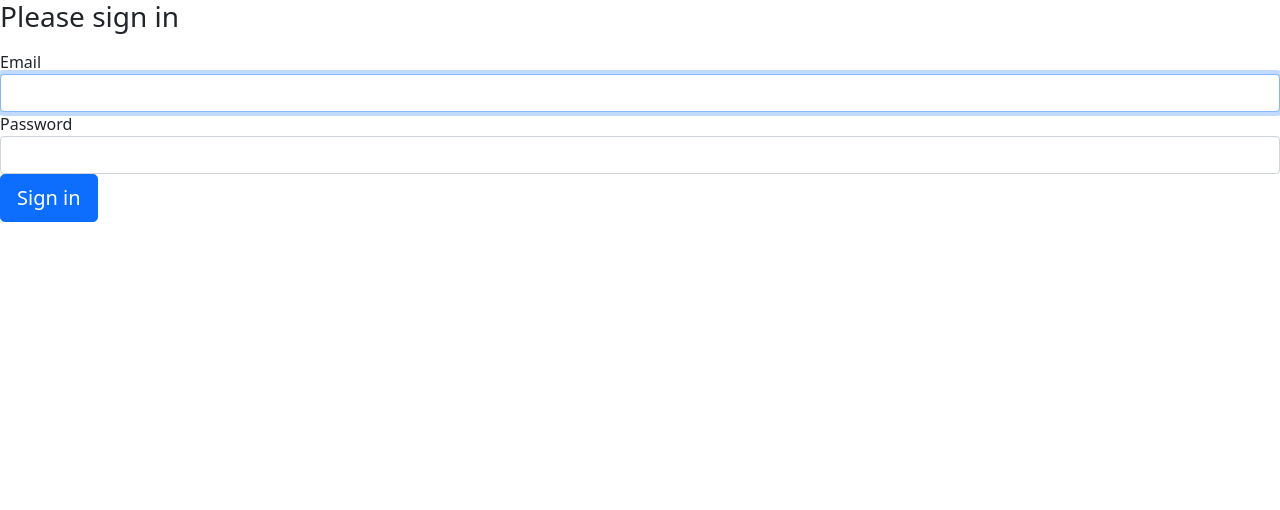
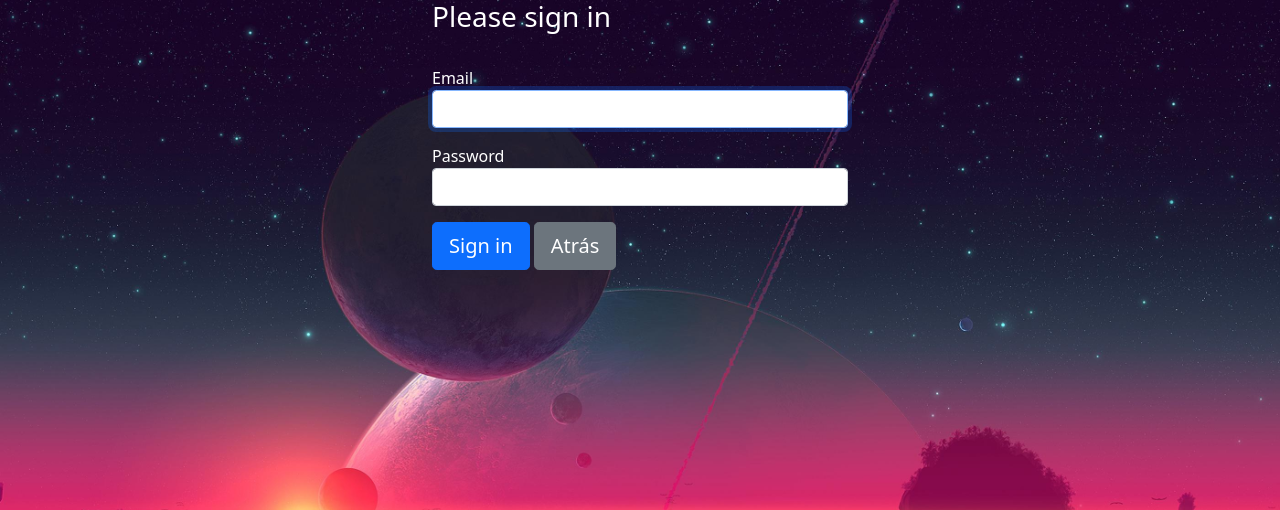
Before and after one commit to frankitobienslow/pwd-mailer, a Symfony app: template templates/security/login.html.twig in a window 1280 px wide. Shown: the top 510 px of the page. Run offline with Twig, Linux system fonts and the light colour scheme; the template is opened without the code that fills it, so the values that code supplies are empty; some libraries are stand-ins or nearby versions.

Commit message:
Agregando modificaciones de enturamiento y estilos

```diff
--- a/templates/security/login.html.twig
+++ b/templates/security/login.html.twig
@@ -1,31 +1,60 @@
 {% extends 'base.html.twig' %}
 
 {% block title %}Log in!{% endblock %}
-
+{% block stylesheets %}
+    {{ parent() }}
+    <style>
+        body{
+            background-image: url('{{ asset('images/login.jpg') }}');
+            background-size: cover;
+            color:white;
+            overflow-x: hidden;
+        }
+    </style>
+{% endblock %}
 {% block body %}
-<form method="post">
+<form class="row g-3 needs-validation" method="post">
+    <div class="col-md-2">
     {% if error %}
         <div class="alert alert-danger">{{ error.messageKey|trans(error.messageData, 'security') }}</div>
     {% endif %}
 
     {% if app.user %}
-        <div class="mb-3">
-            You are logged in as {{ app.user.userIdentifier }}, <a href="{{ path('app_logout') }}">Logout</a>
-        </div>
+            <div class="card-body alert alert-primary">
+                <h5 class="card-title">¡Estas Logueado ya!</h5>
+                <div class="mb-3">
+                    You are logged in as {{ app.user.userIdentifier }}, <a href="{{ path('app_logout') }}">Logout</a>
+                </div>
+            </div>
+
     {% endif %}
-
-    <h1 class="h3 mb-3 font-weight-normal">Please sign in</h1>
+    </div>
+    <div class="col-md-2"></div>
+    <div class="col-md-4">
+        <h1 class="h3 mb-3 font-weight-normal">Please sign in</h1>
+    </div>
+    <div class="col-md-4"></div>
+    <div class="col-md-4"></div>
+    <div class="col-md-4">
     <label for="inputEmail">Email</label>
     <input type="email" value="{{ last_username }}" name="email" id="inputEmail" class="form-control" autocomplete="email" required autofocus>
+    </div>
+    <div class="col-md-4"></div>
+    <div class="col-md-4"></div>
+    <div class="col-md-4">
     <label for="inputPassword">Password</label>
     <input type="password" name="password" id="inputPassword" class="form-control" autocomplete="current-password" required>
-
+    </div>
     <input type="hidden" name="_csrf_token"
            value="{{ csrf_token('authenticate') }}"
     >
-
+    <div class="col-md-4"></div>
+    <div class="col-md-4"></div>
+    <div class="col-md-4">
     <button class="btn btn-lg btn-primary" type="submit">
         Sign in
     </button>
+    <button type="button" class="btn btn-lg btn-secondary" onclick="location.href = 'http://127.0.0.1:8000/';">Atrás</button>
+    </div>
 </form>
 {% endblock %}
```
Also changed, not shown: src/Controller/InicioController.php (added, +18 -0 lines), src/Controller/RegisterController.php (+8 -4 lines), templates/dashboard/index.html.twig (+25 -5 lines), templates/inicio/index.html.twig (added, +28 -0 lines), templates/register/index.html.twig (+14 -2 lines), public/images/fondo-inicio.jpg (added), public/images/login.jpg (added), public/images/pwdmailerlogo.svg (added), public/images/register.jpg (added), 3 other files.
